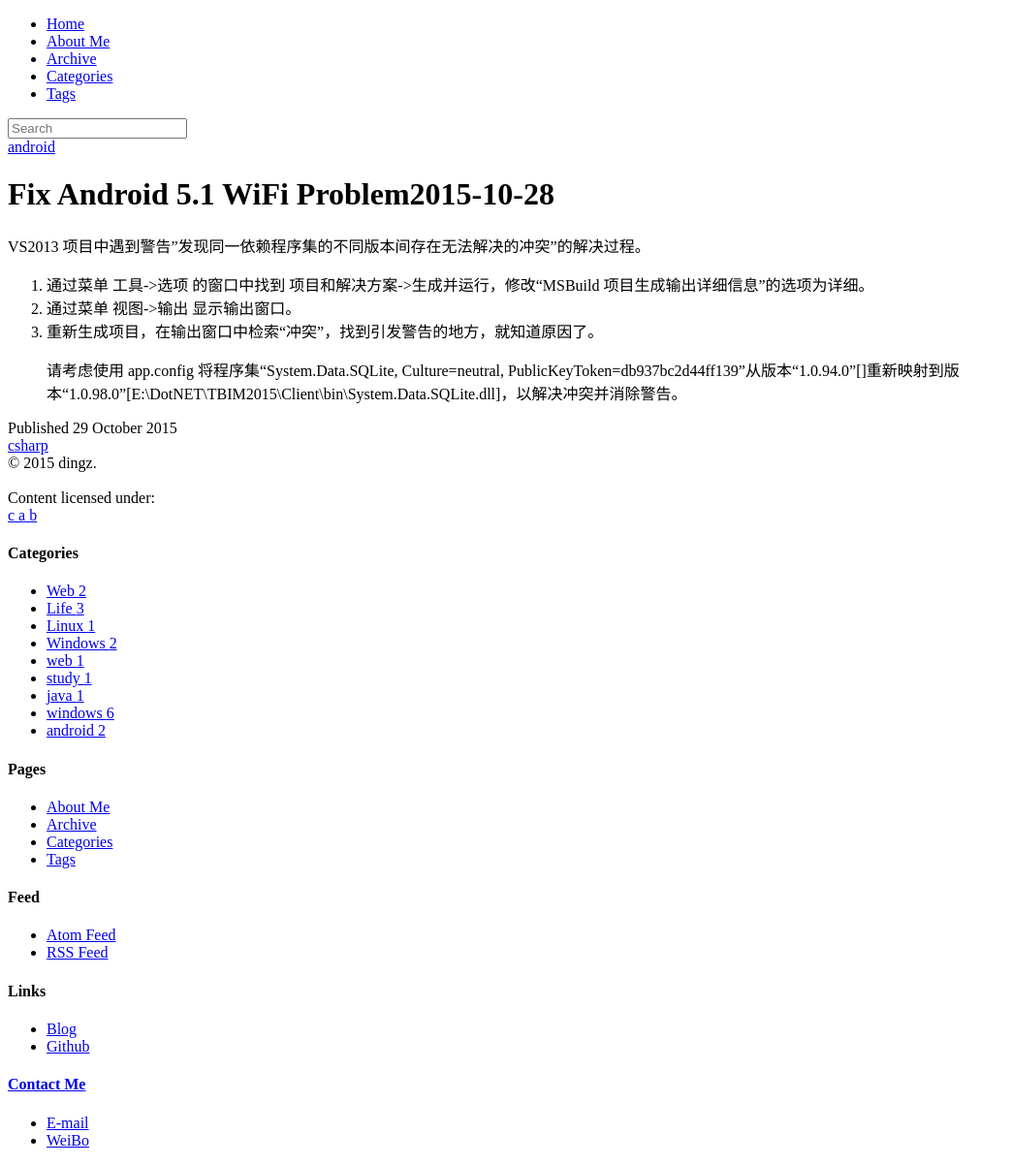
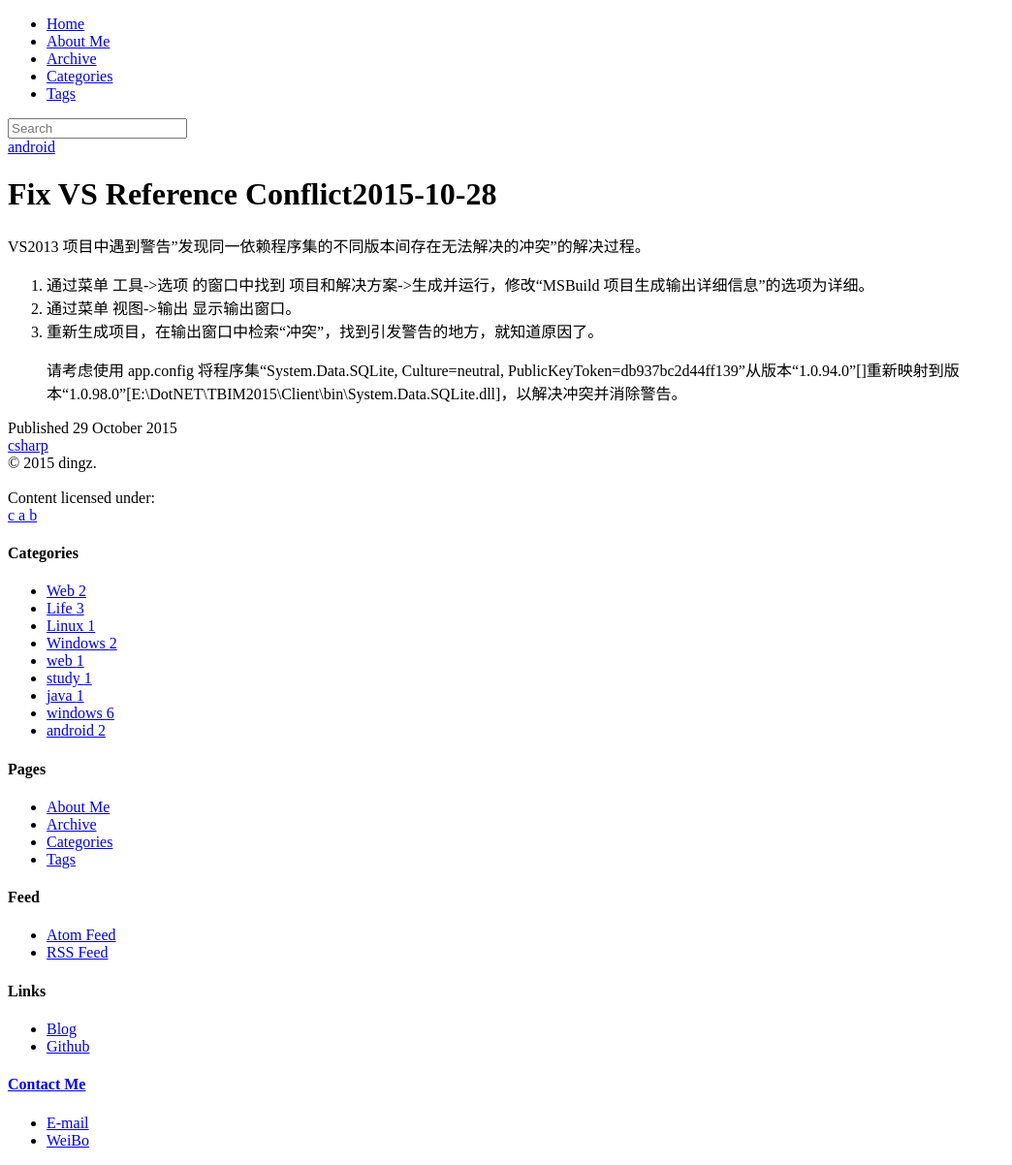
Before and after one commit to zaang/zaang.github.io, a Jekyll site: the page built from _posts/2015-10-29-fix-vs-reference-conflict.md, in a window 1280 px wide. Shown: the whole page at 97% size, without its empty margins (0-1044 px from the left). Built offline with Jekyll 4.4.1, drawn with Linux system fonts in a browser that asks for light colours; nearby versions of some CDN libraries; library files that are not in the unit come from our copies; comment, search, counter and statistics services are not loaded.

Commit message:
Update 2015-10-29-fix-vs-reference-conflict.md

```diff
--- a/_posts/2015-10-29-fix-vs-reference-conflict.md
+++ b/_posts/2015-10-29-fix-vs-reference-conflict.md
@@ -1,7 +1,7 @@
 ---
 layout: post
 category: android
-title: Fix Android 5.1 WiFi Problem
+title: Fix VS Reference Conflict
 tagline: 2015-10-28
 tags: [csharp]
 ---
```
